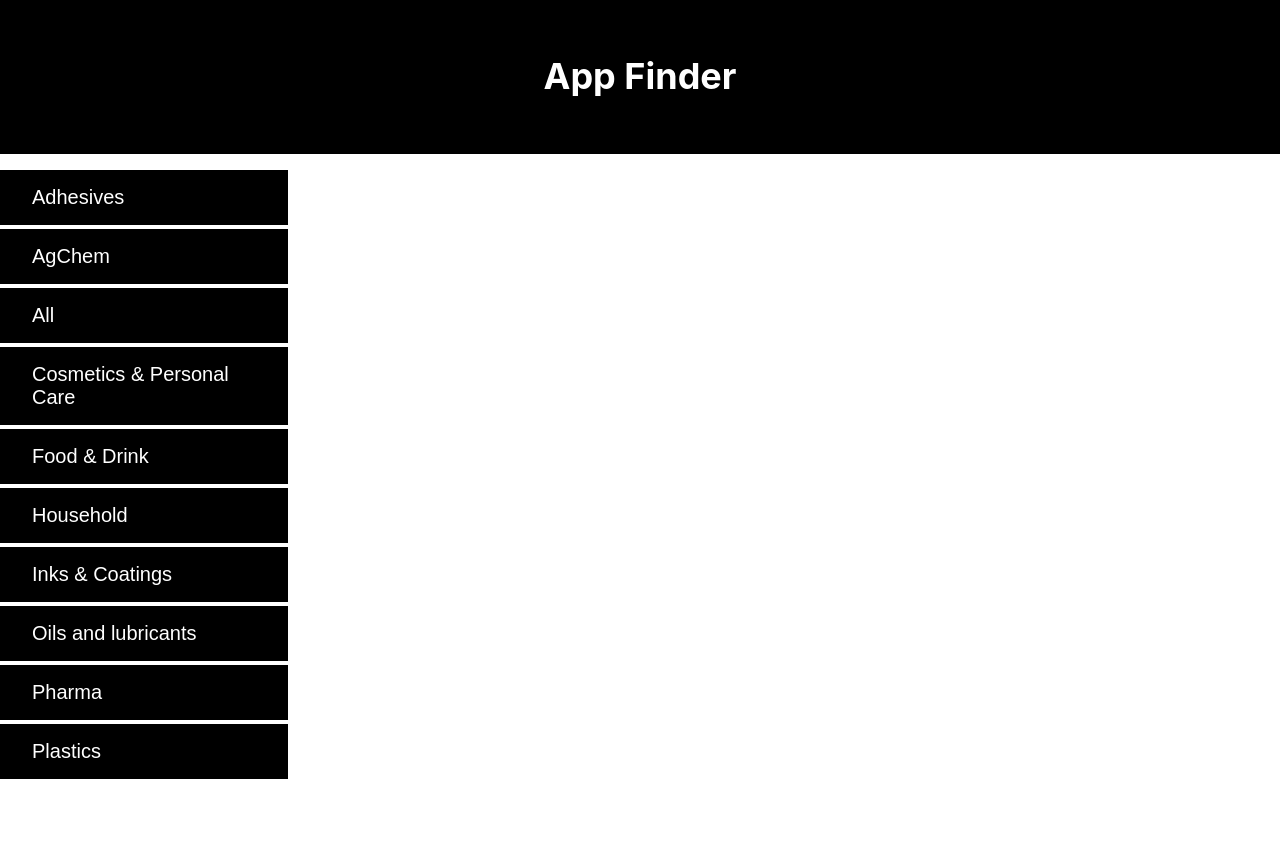
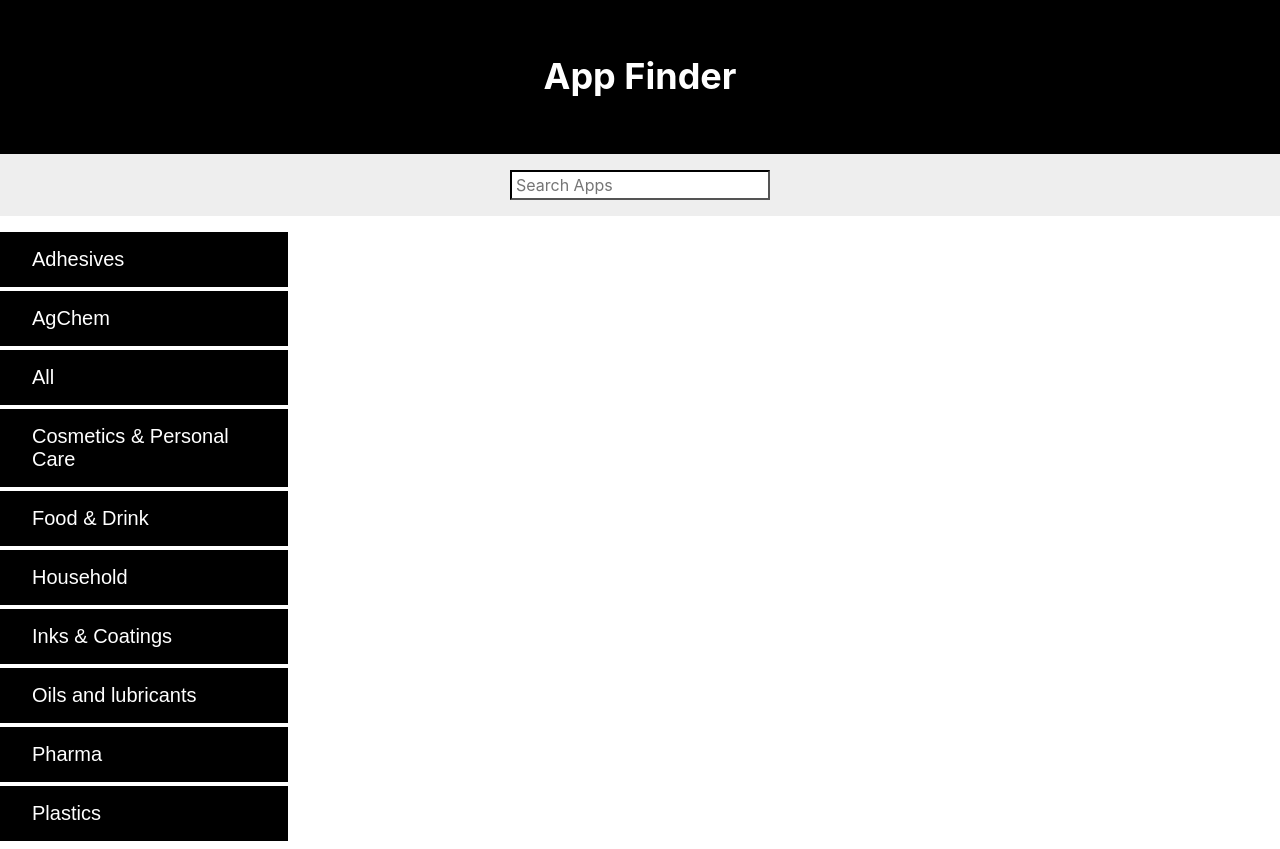
Before and after one commit to OrderAndCh4oS/App-Finder-Prototype-React, a React (Create React App) app: page / in a window 1280 px wide. Before the commit the page ends 800 px from the top, so only its background shows below. Built offline with nearby package versions, Linux system fonts and the light colour scheme.

Commit message:
Add search box

```diff
--- a/src/Lists.js
+++ b/src/Lists.js
@@ -1,6 +1,7 @@
 import React, { Component } from 'react';
 import Functions from './Functions';
 import List from './List';
+import ToolBar from './ToolBar';
 import './Lists.css';
 
 export default class Lists extends Component {
@@ -17,6 +18,7 @@ export default class Lists extends Component {
 
     constructor() {
         super();
+        this.searchApps = this.searchApps.bind(this);
         this.filterTypes = this.filterTypes.bind(this);
         this.filterFunctions = this.filterFunctions.bind(this);
         this.filterApps = this.filterApps.bind(this);
@@ -25,6 +27,18 @@ export default class Lists extends Component {
     async componentDidMount() {
         const data = await Functions.getData();
         this.setState(data);
+    }
+
+    searchApps(value) {
+        this.setState((prevState) => ({
+            industries: prevState.industries,
+            types: prevState.types,
+            functions: prevState.functions,
+            apps: prevState.apps.map((x) => {
+                x.active = x.title.includes(value);
+                return x;
+            }),
+        }));
     }
 
     filterTypes(data) {
@@ -100,6 +114,8 @@ export default class Lists extends Component {
 
     render() {
         return (
+            <div>
+                <ToolBar searchApps={this.searchApps} />
                 <div className="flex mt3">
                     <div className="pb1 w-25">
                         {this.renderLists(this.state.industries,
@@ -117,6 +133,7 @@ export default class Lists extends Component {
                         {this.renderLists(this.state.apps, this.showAppData)}
                     </div>
                 </div>
+            </div>
         );
     }
 
--- /dev/null
+++ b/src/ToolBar.js
@@ -0,0 +1,23 @@
+/**
+ * Created by Sarco on 28/02/2018.
+ */
+import React, { Component } from 'react';
+
+export default class ToolBar extends Component {
+
+    updateInput = (event) => {
+        this.props.searchApps(event.target.value);
+    };
+
+    render() {
+        return (
+            <div className="pa3 tc bg-light-gray">
+                <input
+                    placeholder="Search Apps"
+                    className="b--black pa1 sans-serif"
+                    onChange={this.updateInput}
+                />
+            </div>
+        );
+    }
+}
```
Lines whose indentation alone changed are shown as unchanged.
